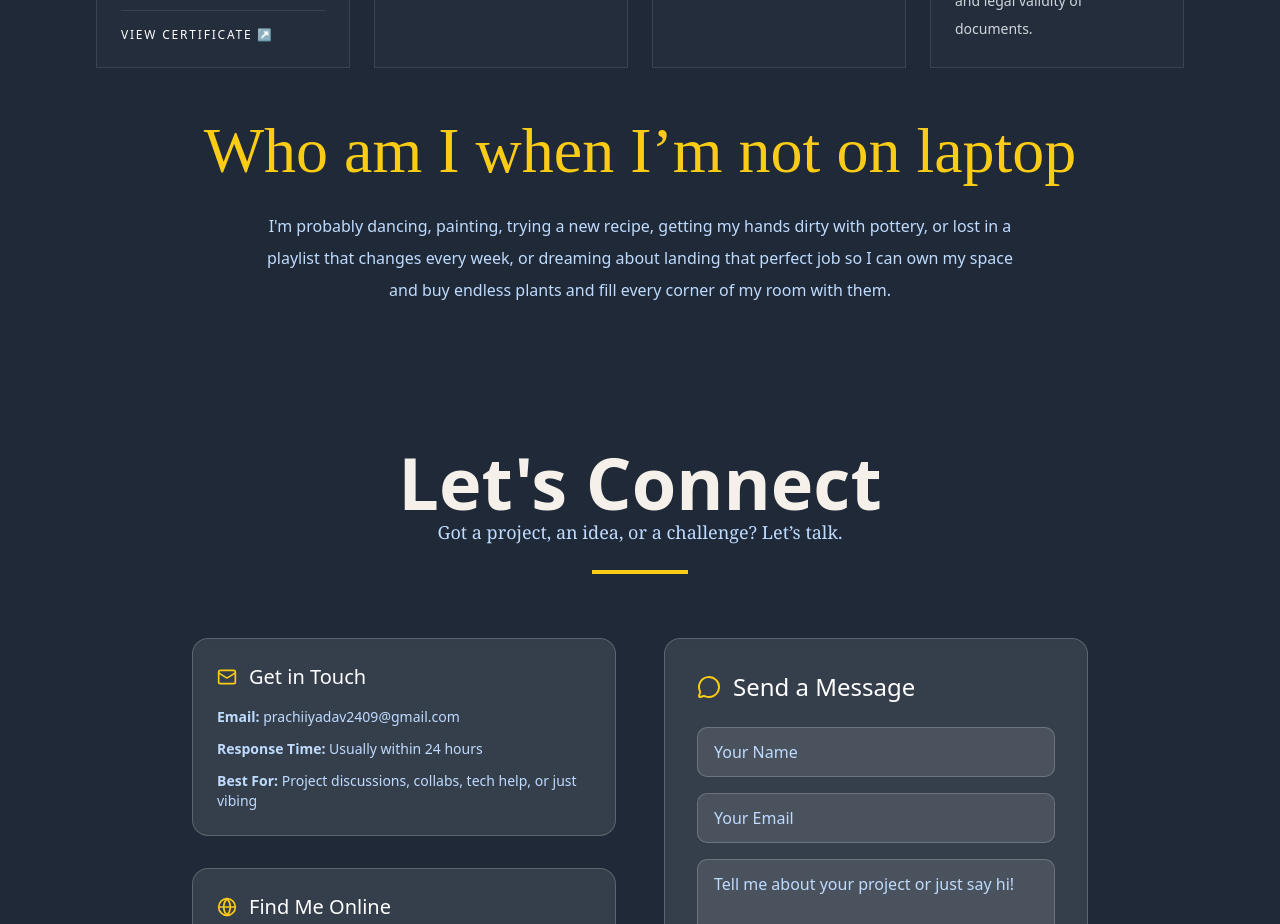
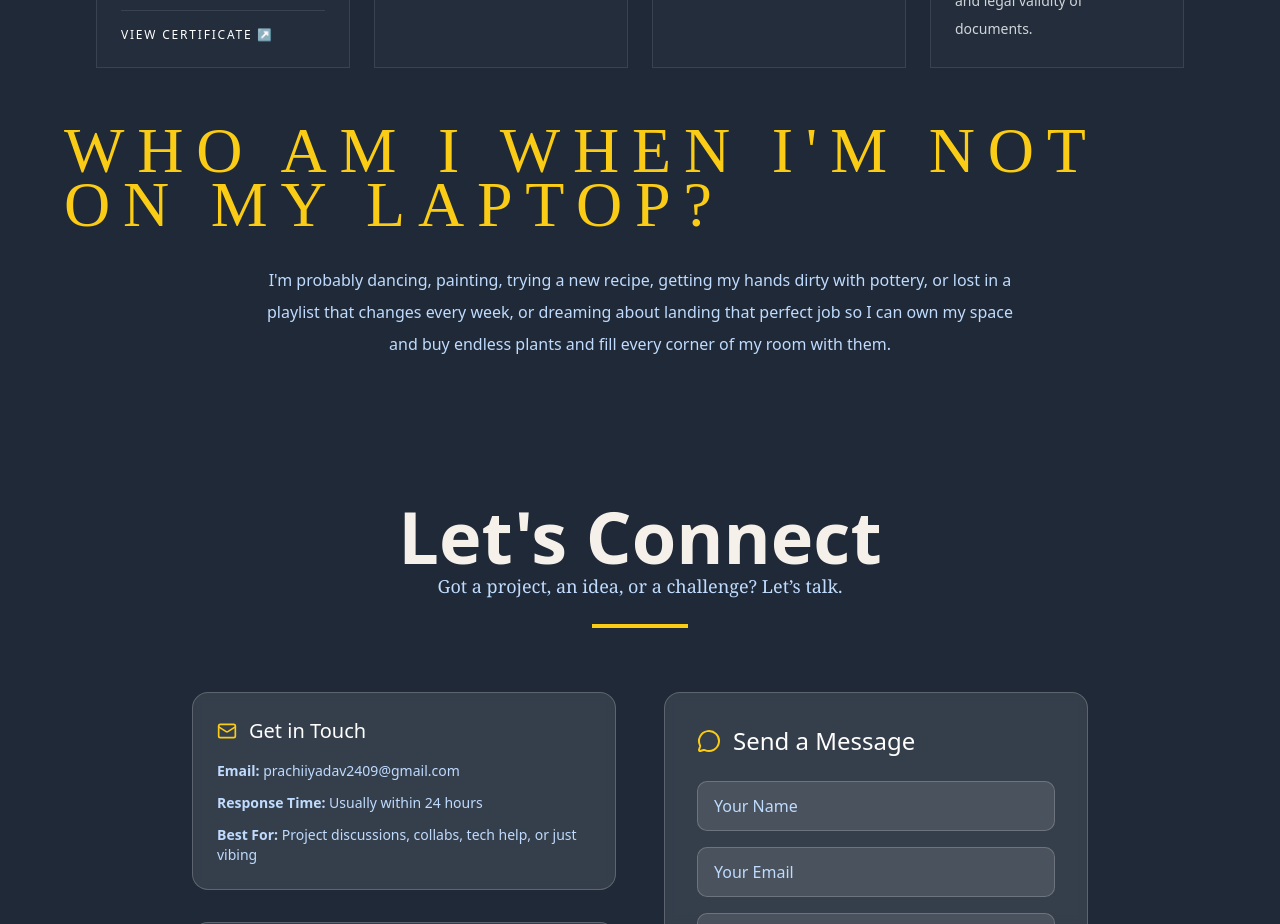
Before and after one commit to pprachhiii/Prachi-s-Portfolio, a React (Vite) app: page / in a window 1280 px wide. Shown: the part 7920-8844 px from the top of the page. Built offline with nearby package versions, Linux system fonts and the light colour scheme.

Commit message:
Refactor header in BeyondCode component

```diff
--- a/src/components/BeyondCode.tsx
+++ b/src/components/BeyondCode.tsx
@@ -6,16 +6,23 @@ const BeyondCode = () => {
       <div className="max-w-6xl mx-auto">
         {/* HEADER */}
         <div className="text-center mb-20">
-          <h2           className="
-
+  <h2
+    className="
+      text-center
+      md:text-left
+      uppercase
+      tracking-[0.2em]
       text-yellow-400
       leading-[0.85]
-      whitespace-pre-line"
-          style={{
-            fontFamily: 'var(--serif-display)',
-            fontSize: 'clamp(2rem,5vw,4rem)',
-          }}>Who am I when I’m not on laptop</h2>
-
+      whitespace-pre-line
+    "
+    style={{
+      fontFamily: 'var(--serif-display)',
+      fontSize: 'clamp(2rem,5vw,4rem)',
+    }}
+  >
+    WHO AM I WHEN I'M NOT ON MY LAPTOP?
+  </h2>
           <p className="max-w-3xl mx-auto mt-8 text-blue-200 leading-8">
             I'm probably dancing, painting, trying a new recipe, getting my hands dirty with
             pottery, or lost in a playlist that changes every week, or dreaming about landing that
```
